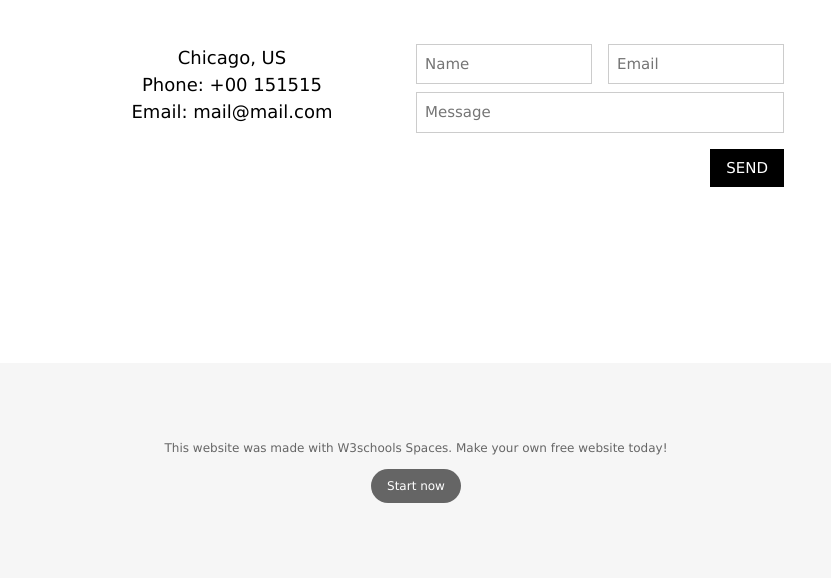
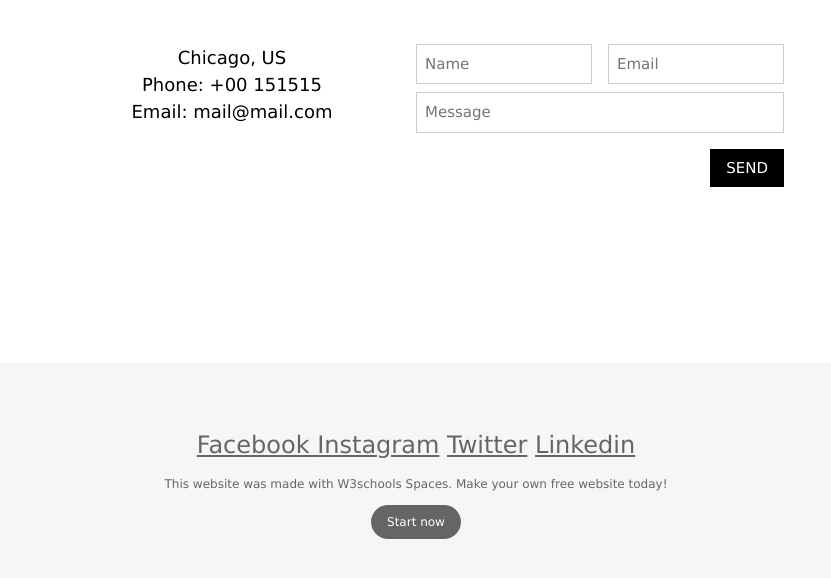
Before and after one commit to EngelhardMarcos/EsmadWebsite, a plain HTML site: page htmls/partnership.html in a window 1280 px wide. Shown: the part 504-1082 px from the top of the page, without its empty margins (224-1055 px from the left). Drawn offline with Linux system fonts and the light colour scheme.

Commit message:
Social networks to a new tab
- Open university social networks to a new window/tab
(Facebook, Instagram, Twitter and Linkedin).

```diff
--- a/htmls/partnership.html
+++ b/htmls/partnership.html
@@ -76,16 +76,14 @@
 
     <!-- Image of location/map -->
 
-    <!-- Footer. This section contains an ad for W3Schools Spaces. You can leave it to support us. -->
-    <footer class="w3-container w3-padding-64 w3-center w3-opacity w3-light-grey w3-xlarge">
-        <i class="fa fa-facebook-official w3-hover-opacity"></i>
-        <i class="fa fa-instagram w3-hover-opacity"></i>
-        <i class="fa fa-snapchat w3-hover-opacity"></i>
-        <i class="fa fa-pinterest-p w3-hover-opacity"></i>
-        <i class="fa fa-twitter w3-hover-opacity"></i>
-        <i class="fa fa-linkedin w3-hover-opacity"></i>
-        <p class="w3-small">This website was made with W3schools Spaces. Make your own free website today!</p>
-        <a class="w3-button w3-round-xxlarge w3-small w3-black w3-margin-bottom" href="https://www.w3schools.com/spaces" target="_blank">Start now</a>
+   <!-- Footer. This section contains an ad for W3Schools Spaces. You can leave it to support us. -->
+   <footer class="w3-container w3-padding-64 w3-center w3-opacity w3-light-grey w3-xlarge">
+    <a class="fa fa-facebook-official w3-hover-opacity" href="https://www.facebook.com/pporto.esmad" target="_blank"> Facebook </a>
+    <a class="fa fa-instagram w3-hover-opacity" href="https://www.instagram.com/esmad_pporto/" target="_blank"> Instagram</a>
+    <a class="fa fa-twitter w3-hover-opacity" href="https://twitter.com/pporto_esmad" target="_blank"> Twitter</a>
+    <a class="fa fa-linkedin w3-hover-opacity" href="https://www.linkedin.com/company/pportoesmad/" target="_blank"> Linkedin</a>
+    <p class="w3-small">This website was made with W3schools Spaces. Make your own free website today!</p>
+    <a class="w3-button w3-round-xxlarge w3-small w3-black w3-margin-bottom" href="https://www.w3schools.com/spaces" target="_blank">Start now</a>
     <!-- Footer end. -->
     </footer>
 
```
Also changed, not shown: htmls/aboutus.html (+4 -6 lines), htmls/gallery.html (+4 -6 lines), htmls/study.html (+4 -6 lines), index.html (+4 -4 lines).
